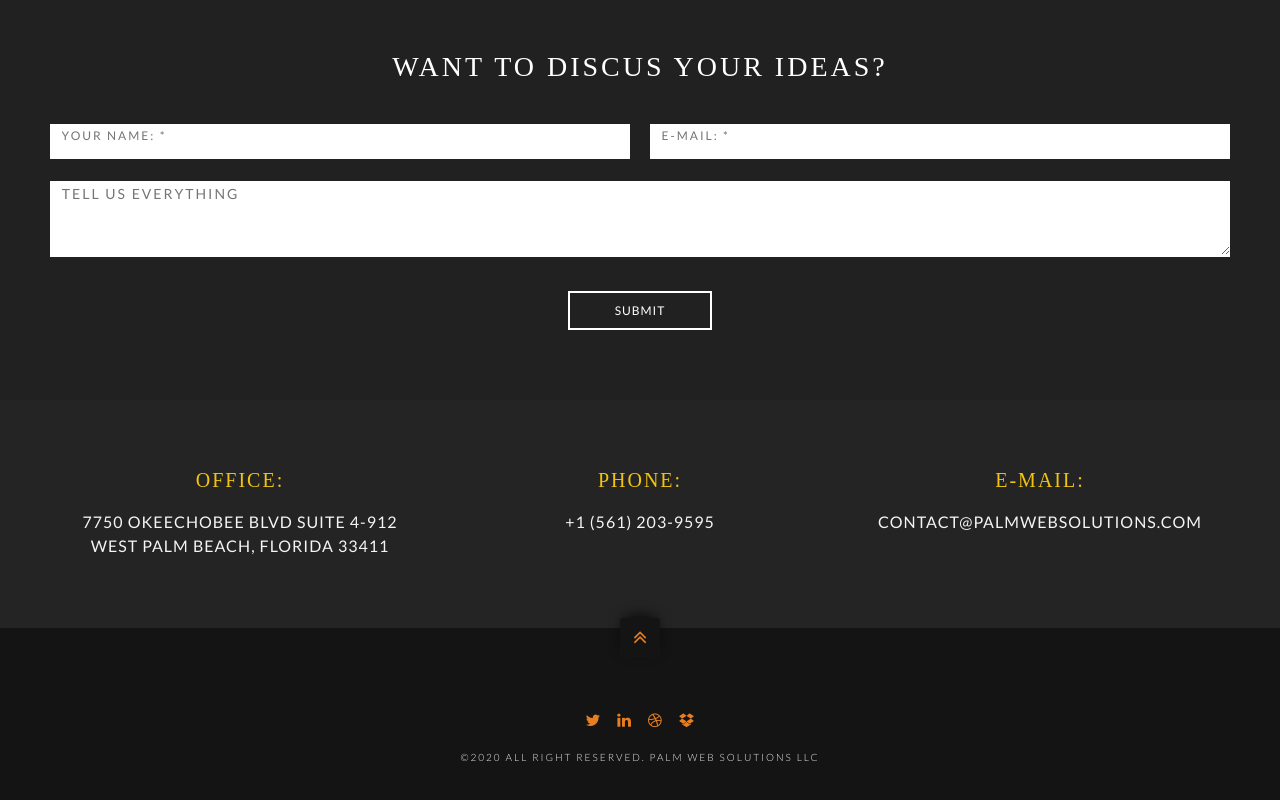
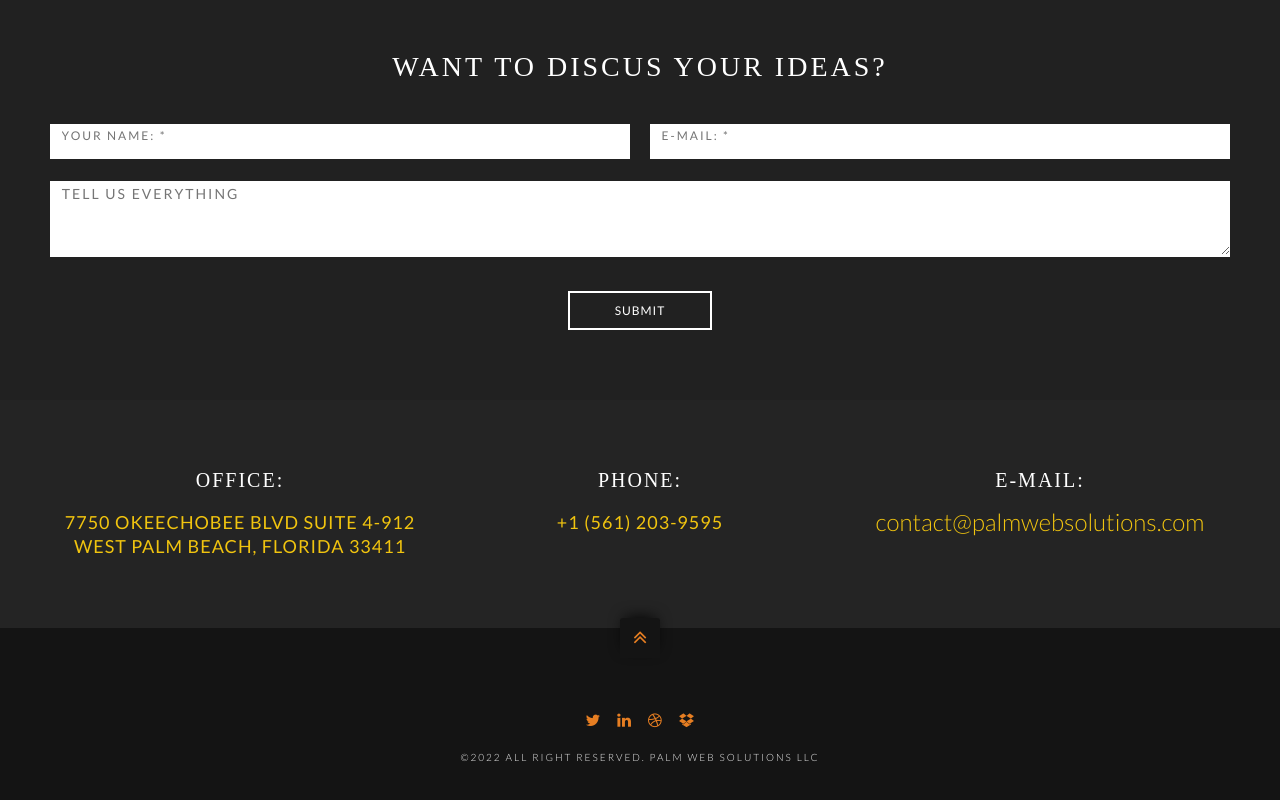
Before and after one commit to aldavr/palm-web-solutions, a plain HTML site: page index.html in a window 1280 px wide. Shown: the part 4662-5462 px from the top of the page. Drawn offline with Linux system fonts and the light colour scheme; some packages are replaced by stand-ins of ours; a web font is replaced by a local one.

Commit message:
Updated mail

```diff
--- a/index.html
+++ b/index.html
@@ -504,8 +504,7 @@
 					<textarea name="message" id="message" placeholder="Tell Us Everything"></textarea>
 				</div>
 				<div class="sixteen columns">
-					<div id="button-con"><button class="send_message" id="send"><span
-								data-hover="submit">submit</span></button></div>
+					<div id="button-con"><button class="send_message" id="send"><span data-hover="submit">submit</span></button></div>
 				</div>
 				<div class="clear"></div>
 				<div class="error text-align-center" id="err-form">There was a problem validating the form please check!
@@ -522,16 +521,16 @@
 		<div class="con-detal-wrapper">
 			<div class="container">
 				<div class="one-third column" data-scroll-reveal="enter left move 200px over 1s after 0.2s">
-					<h5 style="color: #f1c40f;">office:</h5>
-					<p>7750 Okeechobee Blvd Suite 4-912 <br> West Palm Beach, Florida 33411</p>
+					<h5>office:</h5>
+					<p style="color: #f1c40f;font-size: large;" >7750 Okeechobee Blvd Suite 4-912 <br> West Palm Beach, Florida 33411</p>
 				</div>
 				<div class="one-third column" data-scroll-reveal="enter top move 200px over 1s after 0.1s">
-					<h5 style="color: #f1c40f;">phone:</h5>
-					<p>+1 (561) 203-9595</p>
+					<h5>phone:</h5>
+					<p style="color: #f1c40f;font-size: large;" >+1 (561) 203-9595</p>
 				</div>
 				<div class="one-third column" data-scroll-reveal="enter right move 200px over 1s after 0.2s">
-					<h5 style="color: #f1c40f;">e-mail:</h5>
-					<p>contact@palmwebsolutions.com</p>
+					<h5>e-mail:</h5>
+					<a style="color: #f1c40f;font-size: x-large;" href = "mailto: contact@palmwebsolutions.com">contact@palmwebsolutions.com</a>
 				</div>
 			</div>
 		</div>
@@ -556,7 +555,7 @@
 				<a href="#">&#xf16b;</a>
 			</div>
 			<div class="sixteen columns">
-				<p>©2020 ALL RIGHT RESERVED. PALM WEB SOLUTIONS LLC</p>
+				<p>©2022 ALL RIGHT RESERVED. PALM WEB SOLUTIONS LLC</p>
 			</div>
 		</div>
 	</div>
```
Also changed, not shown: 1 other file.
